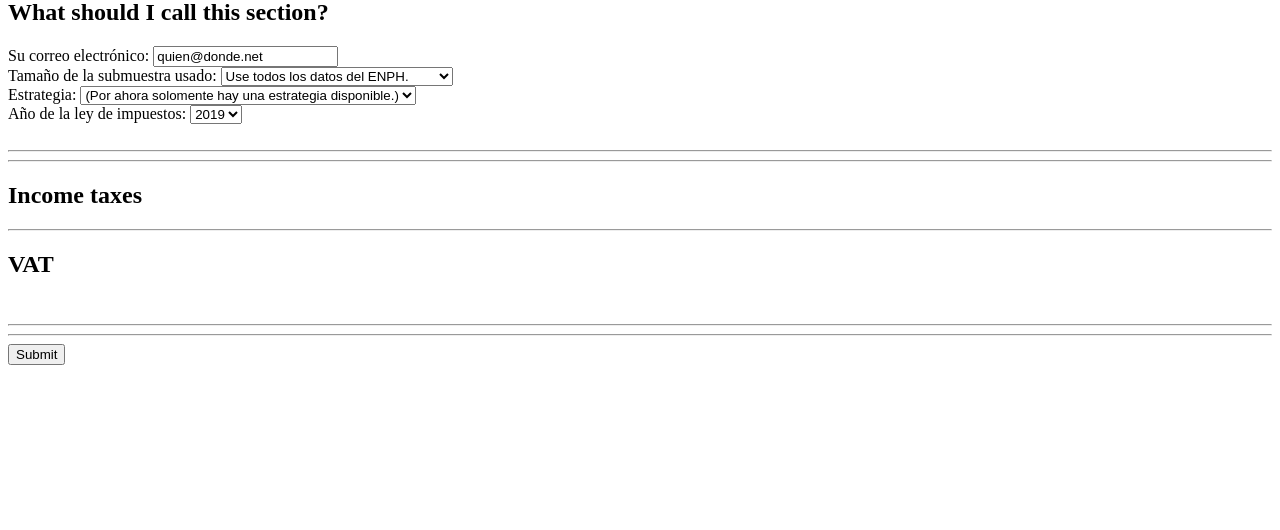
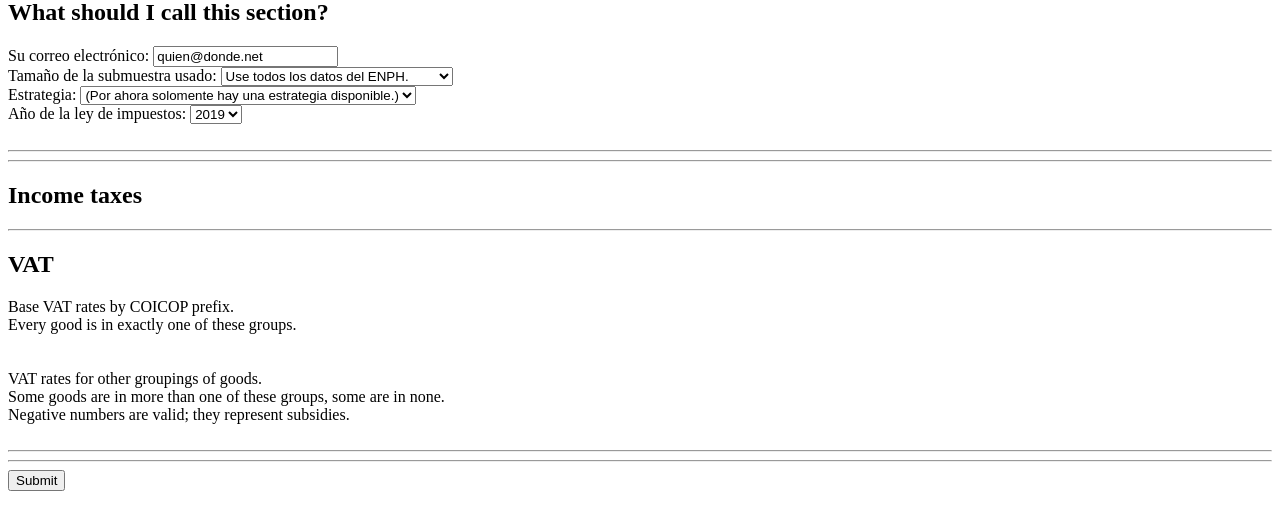
Before and after one commit to ofiscal/tax.co.web, a Django app: template django/run_make/templates/run_make/manual_tax_tables.html in a window 1280 px wide. Shown: the part 99-629 px from the top of the page. Run offline with Django 3.2, Linux system fonts and the light colour scheme; the template is opened without the code that fills it: values that come from a table or form of the project are taken from there, others are empty; parts of the project's set-up code (start-up, migrations or seed data) failed here and were passed over.

Commit message:
VAT UI tables: Captions, surrounding whitespace.

```diff
--- a/django/run_make/templates/run_make/manual_tax_tables.html
+++ b/django/run_make/templates/run_make/manual_tax_tables.html
@@ -291,9 +291,10 @@ There are also some elements called `tax_name + " table"`,
     consumables_by_coicop
   ) {
     let hostForm = document . getElementById ( "User input" )
+
     let table = document . createElement ( "table" )
     hostForm . appendChild ( table )
-    table . createCaption ()
+
     table . border = "1"
     insertRow_VATHeader_transposed ( table, rate_groups )
 
@@ -365,6 +366,9 @@ There are also some elements called `tax_name + " table"`,
 
   <h2> VAT </h2>
 
+  Base VAT rates by COICOP prefix. <br>
+  Every good is in exactly one of these groups. <br>
+
   <script>
     var vat_rate_groups             = {{vat_rate_groups|safe}}
     var consumable_groups_by_coicop = {{consumable_groups_by_coicop|safe}}
@@ -372,6 +376,14 @@ There are also some elements called `tax_name + " table"`,
     insertTableAndContext_VAT_transposed (
       vat_rate_groups,
       consumable_groups_by_coicop )
+  </script>
+
+  <br> <br>
+  VAT rates for other groupings of goods. <br>
+  Some goods are in more than one of these groups, some are in none. <br>
+  Negative numbers are valid; they represent subsidies. <br>
+
+  <script>
     insertTableAndContext_VAT_transposed (
       vat_rate_groups,
       consumable_groups_other )
```
